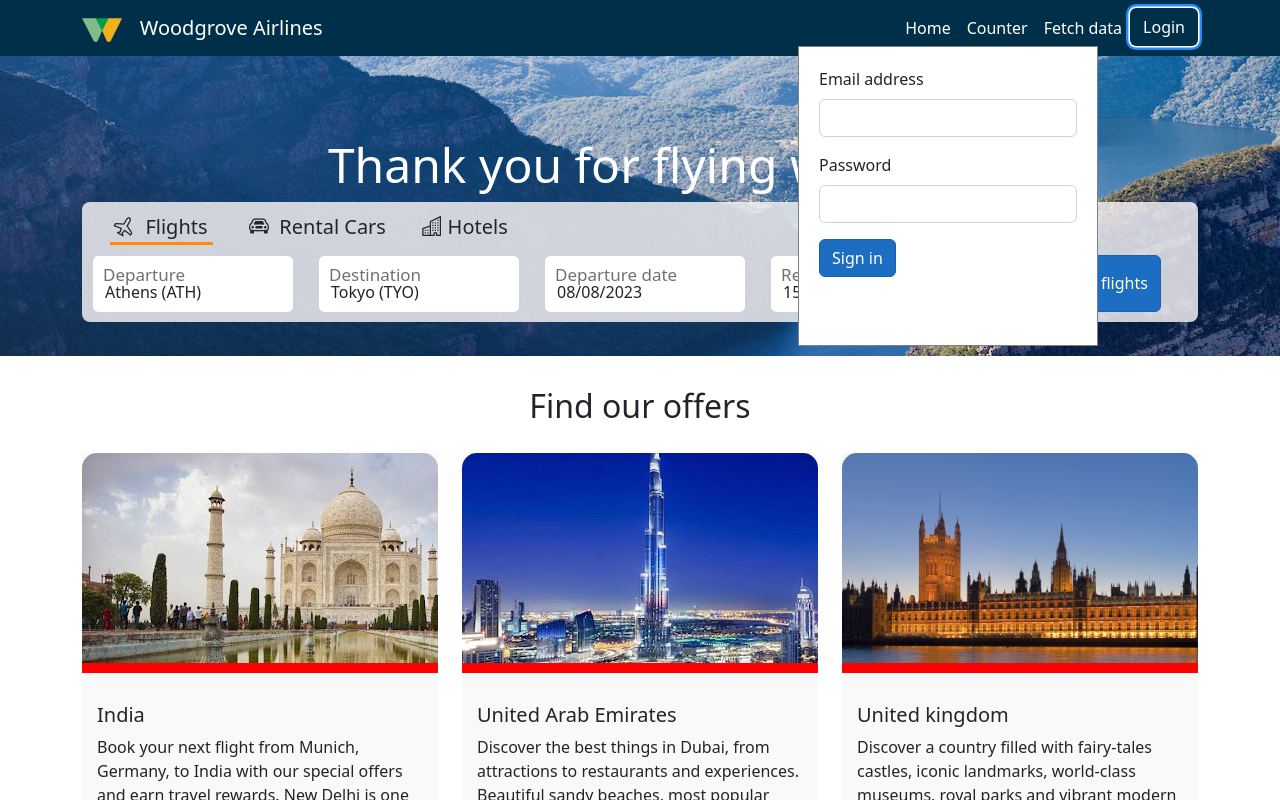
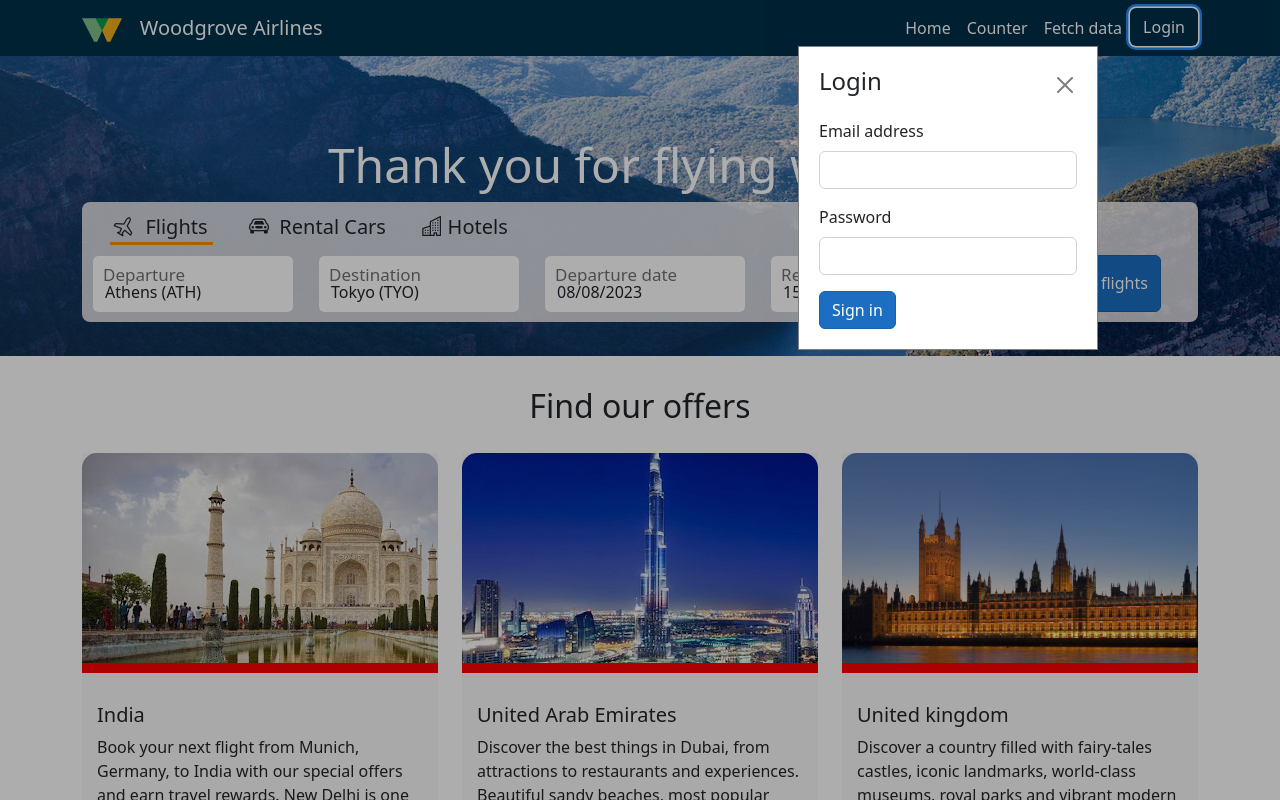
Before and after one commit to yoelhor/woodgrove-airlines, an Angular app in the folder ClientApp/: page / in a window 1280 px wide. Both pictures are taken after a click on the button "Login". Shown: the top 800 px of the page. Built offline with nearby package versions, Linux system fonts and the light colour scheme.

Commit message:
Overlay backdrop

```diff
--- a/ClientApp/src/app/nav-menu-login/nav-menu-login.component.html
+++ b/ClientApp/src/app/nav-menu-login/nav-menu-login.component.html
@@ -1,17 +1,27 @@
-<button class="btn btn-link" style="color: white; text-decoration: none;" (click)="isOpen = !isOpen" cdkOverlayOrigin #trigger="cdkOverlayOrigin">
+<button class="btn btn-link" style="color: white; text-decoration: none;" (click)="isOpen = !isOpen" cdkOverlayOrigin
+  #trigger="cdkOverlayOrigin">
   <!-- The condition on the next line should be changed to user identity -->
   {{isOpen ? "Login" : "Login"}}
 </button>
 
 <ng-template cdkConnectedOverlay [cdkConnectedOverlayOrigin]="trigger" [cdkConnectedOverlayOpen]="isOpen"
- [cdkConnectedOverlayOffsetX]="-100">
-    <div class="example-overlay"  style="background-color: white;
+  [cdkConnectedOverlayOffsetX]="-100" [cdkConnectedOverlayHasBackdrop]="true" (backdropClick)="isOpen = false">
+  <div class="example-overlay" style="background-color: white;
      border-style: solid;
      border-width: 1px;
      border-color: gray;
      min-width: 300px;
      min-height: 300px;
      padding: 20px;">
+
+    <div style="display: flex;
+              align-items: center;
+              justify-content: space-between;
+              padding-bottom: 15px;">
+      <h4>Login</h4>
+      <button type="button" class="btn-close btn-close-black" aria-label="Close" (click)="isOpen = !isOpen"></button>
+    </div>
+
     <form>
       <div class="mb-3">
         <label for="exampleInputEmail1" class="form-label">Email address</label>
--- a/ClientApp/src/app/nav-menu-login/nav-menu-login.component.ts
+++ b/ClientApp/src/app/nav-menu-login/nav-menu-login.component.ts
@@ -18,6 +18,7 @@ export class NavMenuLoginComponent {
     console.log(this.baseUrl);
     this.http.get(this.baseUrl + 'weatherforecast').subscribe(result => {
       console.log(result);
+      this.isOpen = false;
     }, error => console.error(error));
   }
 }
--- a/ClientApp/src/styles.css
+++ b/ClientApp/src/styles.css
@@ -77,3 +77,8 @@ nav {
 .wg-card-title{
   padding-top: 15px;
 }
+
+/****** Login overlay **********/
+.cdk-overlay-dark-backdrop {
+  background: rgba(0,0,0,.32)!important;
+}
```
Lines whose indentation alone changed are shown as unchanged.
